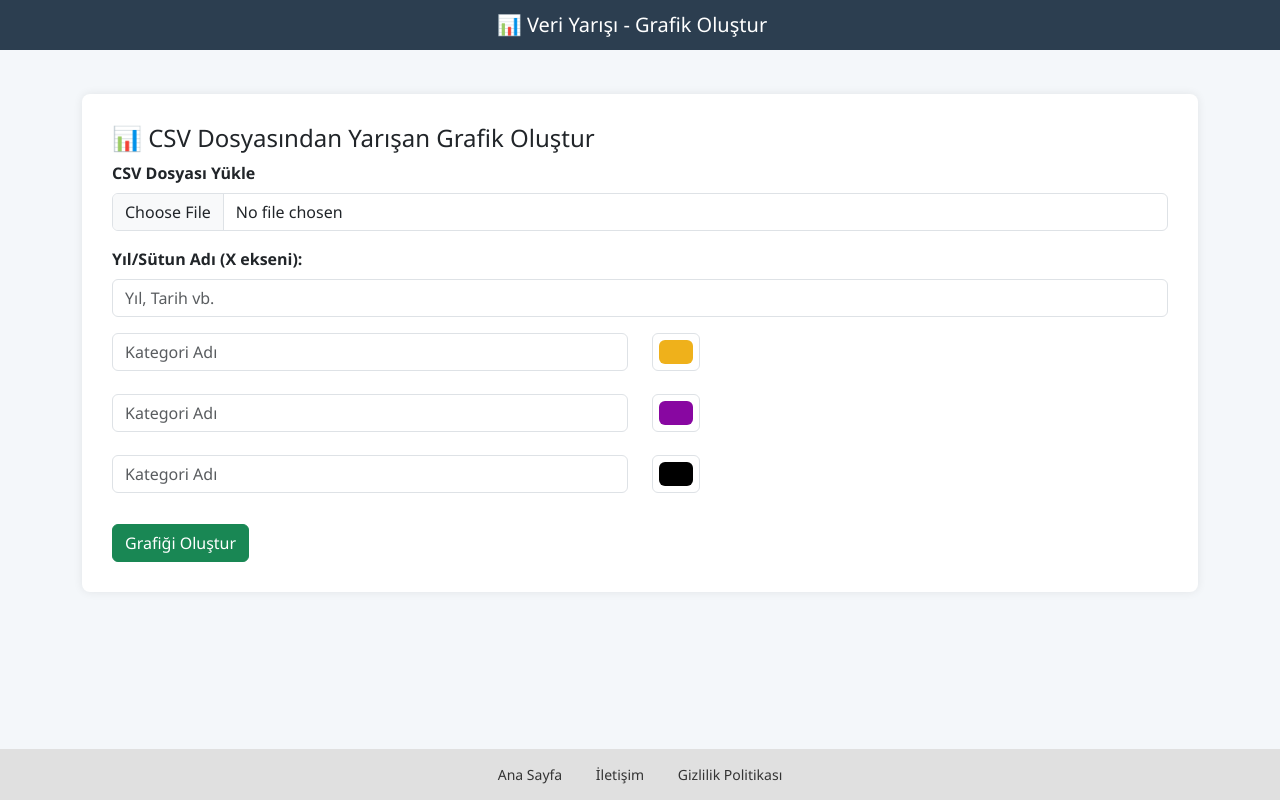
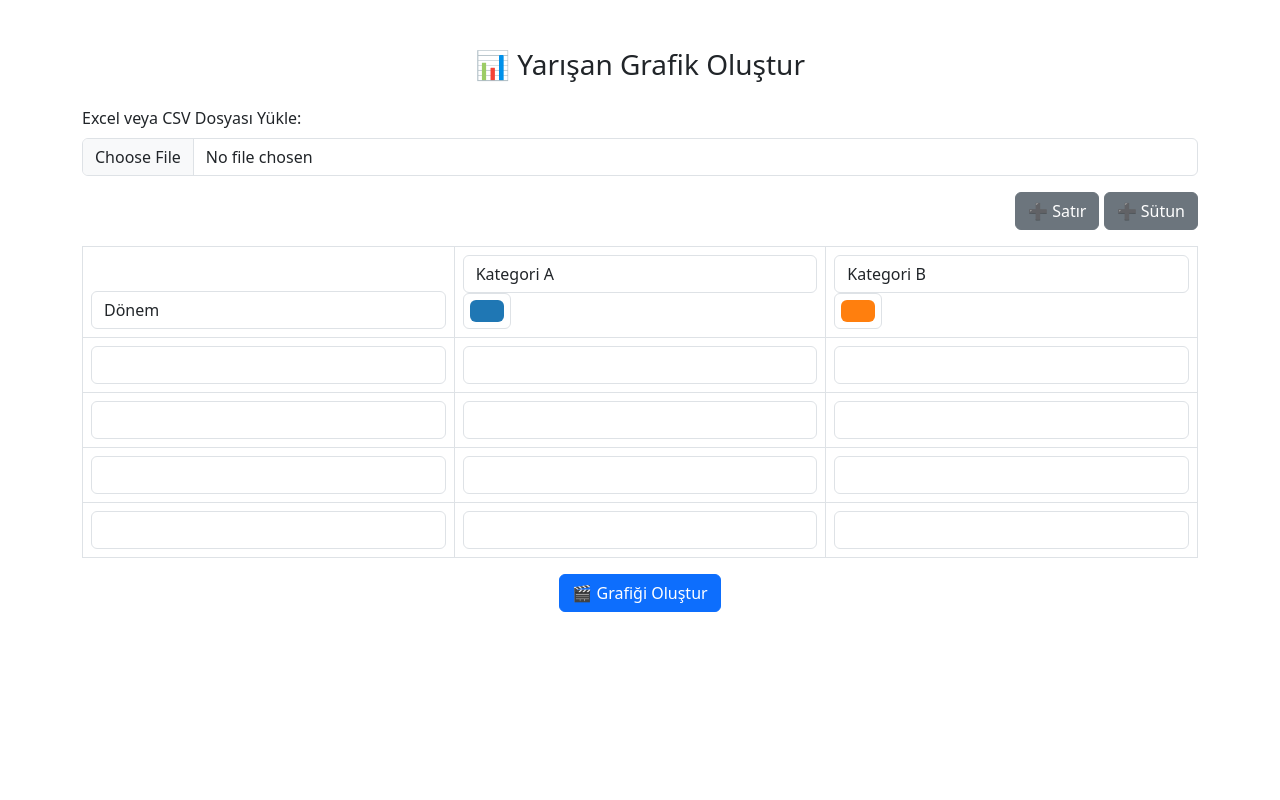
Before and after one commit to srknkrt1/ofis-asistani, a Flask app: page /viz in a window 1280 px wide. Run offline with Flask 3, Linux system fonts and the light colour scheme; some libraries are stand-ins or nearby versions.

Commit message:
Update viz.html

```diff
--- a/templates/viz.html
+++ b/templates/viz.html
@@ -2,105 +2,160 @@
 <html lang="tr">
 <head>
   <meta charset="UTF-8">
-  <title>Grafik Oluştur - Veri Yarışı</title>
+  <title>Grafik Yarışı Oluştur</title>
   <meta name="viewport" content="width=device-width, initial-scale=1">
   <link href="https://cdn.jsdelivr.net/npm/bootstrap@5.3.3/dist/css/bootstrap.min.css" rel="stylesheet">
+  <script src="https://cdnjs.cloudflare.com/ajax/libs/xlsx/0.18.5/xlsx.full.min.js"></script>
   <style>
-    body {
-      background: #f4f7fa;
-      font-family: 'Segoe UI', sans-serif;
-      display: flex;
-      flex-direction: column;
-      min-height: 100vh;
+    table input {
+      width: 100%;
+      padding: 5px;
     }
-    .tab-pane {
-      background: white;
-      padding: 30px;
-      border-radius: 8px;
-      box-shadow: 0 0 10px rgba(0,0,0,0.08);
-      margin-top: 20px;
-    }
-    .form-control, .form-select {
-      margin-bottom: 15px;
-    }
-    .footer-links {
-      background-color: #e0e0e0;
-      padding: 15px 0;
-      text-align: center;
-      font-size: 14px;
-      margin-top: auto;
-    }
-    .footer-links a {
-      margin: 0 15px;
-      color: #333;
-      text-decoration: none;
-    }
-    .form-label {
-      font-weight: 600;
+    .form-control-color {
+      height: 36px;
     }
   </style>
 </head>
 <body>
 
-<nav class="navbar navbar-expand-lg" style="background-color: #2c3e50;">
-  <div class="container-fluid justify-content-center">
-    <span class="navbar-brand mb-0 h1 text-white">📊 Veri Yarışı - Grafik Oluştur</span>
+<div class="container my-5">
+  <h3 class="text-center mb-4">📊 Yarışan Grafik Oluştur</h3>
+
+  <div class="mb-3">
+    <label class="form-label">Excel veya CSV Dosyası Yükle:</label>
+    <input type="file" class="form-control" id="excelInput" accept=".csv, application/vnd.openxmlformats-officedocument.spreadsheetml.sheet, application/vnd.ms-excel">
   </div>
-</nav>
 
-<div class="container mt-4">
-  <div class="tab-pane fade show active">
-    <h4>📊 CSV Dosyasından Yarışan Grafik Oluştur</h4>
-    <form action="/viz" method="post" enctype="multipart/form-data" id="vizForm">
-      <div class="mb-3">
-        <label class="form-label">CSV Dosyası Yükle</label>
-        <input class="form-control" type="file" name="csv_file" accept=".csv" required>
-      </div>
-      <div class="mb-3">
-        <label class="form-label">Yıl/Sütun Adı (X ekseni):</label>
-        <input type="text" class="form-control" name="time_column" placeholder="Yıl, Tarih vb." required>
-      </div>
+  <form action="/viz" method="post" id="chartForm">
+    <div class="mb-3 text-end">
+      <button type="button" class="btn btn-secondary" onclick="addRow()">➕ Satır</button>
+      <button type="button" class="btn btn-secondary" onclick="addColumn()">➕ Sütun</button>
+    </div>
 
-      <div id="category-container" class="mb-3">
-        <!-- JS ile kategori alanları eklenecek -->
-      </div>
+    <table class="table table-bordered" id="dataTable">
+      <thead>
+        <tr id="headerRow">
+          <th><input type="text" name="header_0" value="Dönem" class="form-control"></th>
+          <th>
+            <input type="text" name="header_1" value="Kategori A" class="form-control">
+            <input type="color" name="color_1" value="#1f77b4" class="form-control form-control-color">
+          </th>
+          <th>
+            <input type="text" name="header_2" value="Kategori B" class="form-control">
+            <input type="color" name="color_2" value="#ff7f0e" class="form-control form-control-color">
+          </th>
+        </tr>
+      </thead>
+      <tbody id="tableBody">
+        {% for i in range(4) %}
+        <tr>
+          <td><input type="text" name="row_{{ i }}_0" class="form-control"></td>
+          <td><input type="number" name="row_{{ i }}_1" class="form-control"></td>
+          <td><input type="number" name="row_{{ i }}_2" class="form-control"></td>
+        </tr>
+        {% endfor %}
+      </tbody>
+    </table>
 
-      <button class="btn btn-success" type="submit">Grafiği Oluştur</button>
-    </form>
-  </div>
-</div>
-
-<div class="footer-links">
-  <a href="/">Ana Sayfa</a>
-  <a href="/iletisim">İletişim</a>
-  <a href="/gizlilik">Gizlilik Politikası</a>
+    <div class="text-center">
+      <button type="submit" class="btn btn-primary">🎬 Grafiği Oluştur</button>
+    </div>
+  </form>
 </div>
 
 <script>
-  // Otomatik kategori adları ve renk alanları oluşturulacaksa sunucudan dinamik olarak alınmalı.
-  // Örnek olarak 3 adet statik giriş alanı eklenmiştir.
-  // İsteğe göre bu alanlar CSV yüklendikten sonra JS ile güncellenebilir.
+  let colCount = 3;
+  let rowCount = {{ 4 if not rowCount else rowCount }};
 
-  const categories = 3; // Örnek: 3 kategori - Dinamik hale getirilebilir.
-  const container = document.getElementById("category-container");
+  function addRow() {
+    const row = document.createElement("tr");
+    for (let i = 0; i < colCount; i++) {
+      const cell = document.createElement("td");
+      const input = document.createElement("input");
+      input.name = `row_${rowCount}_${i}`;
+      input.className = "form-control";
+      input.type = i === 0 ? "text" : "number";
+      cell.appendChild(input);
+      row.appendChild(cell);
+    }
+    document.getElementById("tableBody").appendChild(row);
+    rowCount++;
+  }
 
-  for (let i = 0; i < categories; i++) {
-    const div = document.createElement("div");
-    div.className = "row mb-2";
+  function addColumn() {
+    const table = document.getElementById("dataTable");
+    const headerRow = document.getElementById("headerRow");
+    const newHeader = document.createElement("th");
 
-    div.innerHTML = `
-      <div class="col-md-6">
-        <input type="text" class="form-control" name="category_names" placeholder="Kategori Adı">
-      </div>
-      <div class="col-md-6">
-        <input type="color" class="form-control form-control-color" name="colors" value="#${Math.floor(Math.random()*16777215).toString(16)}">
-      </div>
+    newHeader.innerHTML = `
+      <input type="text" name="header_${colCount}" value="Kategori ${String.fromCharCode(65 + colCount - 1)}" class="form-control">
+      <input type="color" name="color_${colCount}" value="#${Math.floor(Math.random()*16777215).toString(16)}" class="form-control form-control-color">
     `;
+    headerRow.appendChild(newHeader);
 
-    container.appendChild(div);
+    const body = document.getElementById("tableBody").rows;
+    for (let i = 0; i < body.length; i++) {
+      const cell = document.createElement("td");
+      const input = document.createElement("input");
+      input.name = `row_${i}_${colCount}`;
+      input.className = "form-control";
+      input.type = "number";
+      cell.appendChild(input);
+      body[i].appendChild(cell);
+    }
+
+    colCount++;
+  }
+
+  document.getElementById('excelInput').addEventListener('change', function (e) {
+    const file = e.target.files[0];
+    const reader = new FileReader();
+
+    reader.onload = function (e) {
+      const data = new Uint8Array(e.target.result);
+      const workbook = XLSX.read(data, {type: 'array'});
+      const sheet = workbook.Sheets[workbook.SheetNames[0]];
+      const json = XLSX.utils.sheet_to_json(sheet, {header: 1});
+
+      fillTableFromExcel(json);
+    };
+
+    reader.readAsArrayBuffer(file);
+  });
+
+  function fillTableFromExcel(data) {
+    const headerRow = document.getElementById("headerRow");
+    const tableBody = document.getElementById("tableBody");
+    headerRow.innerHTML = '';
+    tableBody.innerHTML = '';
+    colCount = data[0].length;
+    rowCount = data.length - 1;
+
+    data[0].forEach((header, i) => {
+      const th = document.createElement("th");
+      th.innerHTML = `
+        <input type="text" name="header_${i}" value="${header || ''}" class="form-control">
+        ${i > 0 ? `<input type="color" name="color_${i}" class="form-control form-control-color" value="#${Math.floor(Math.random()*16777215).toString(16)}">` : ''}
+      `;
+      headerRow.appendChild(th);
+    });
+
+    for (let i = 1; i < data.length; i++) {
+      const tr = document.createElement("tr");
+      for (let j = 0; j < colCount; j++) {
+        const td = document.createElement("td");
+        const input = document.createElement("input");
+        input.className = "form-control";
+        input.name = `row_${i - 1}_${j}`;
+        input.value = data[i][j] || '';
+        input.type = j === 0 ? 'text' : 'number';
+        td.appendChild(input);
+        tr.appendChild(td);
+      }
+      tableBody.appendChild(tr);
+    }
   }
 </script>
 
-<script src="https://cdn.jsdelivr.net/npm/bootstrap@5.3.3/dist/js/bootstrap.bundle.min.js"></script>
 </body>
 </html>
```
